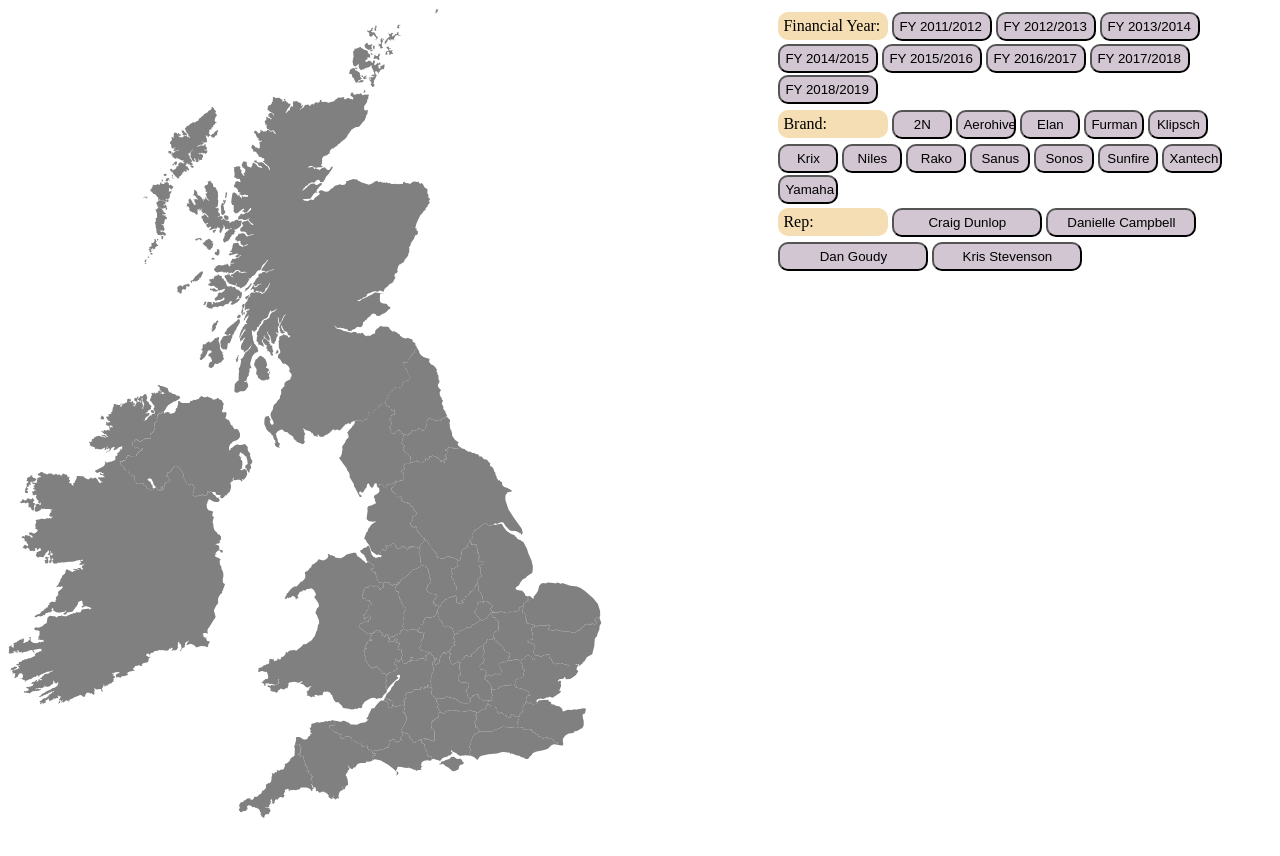
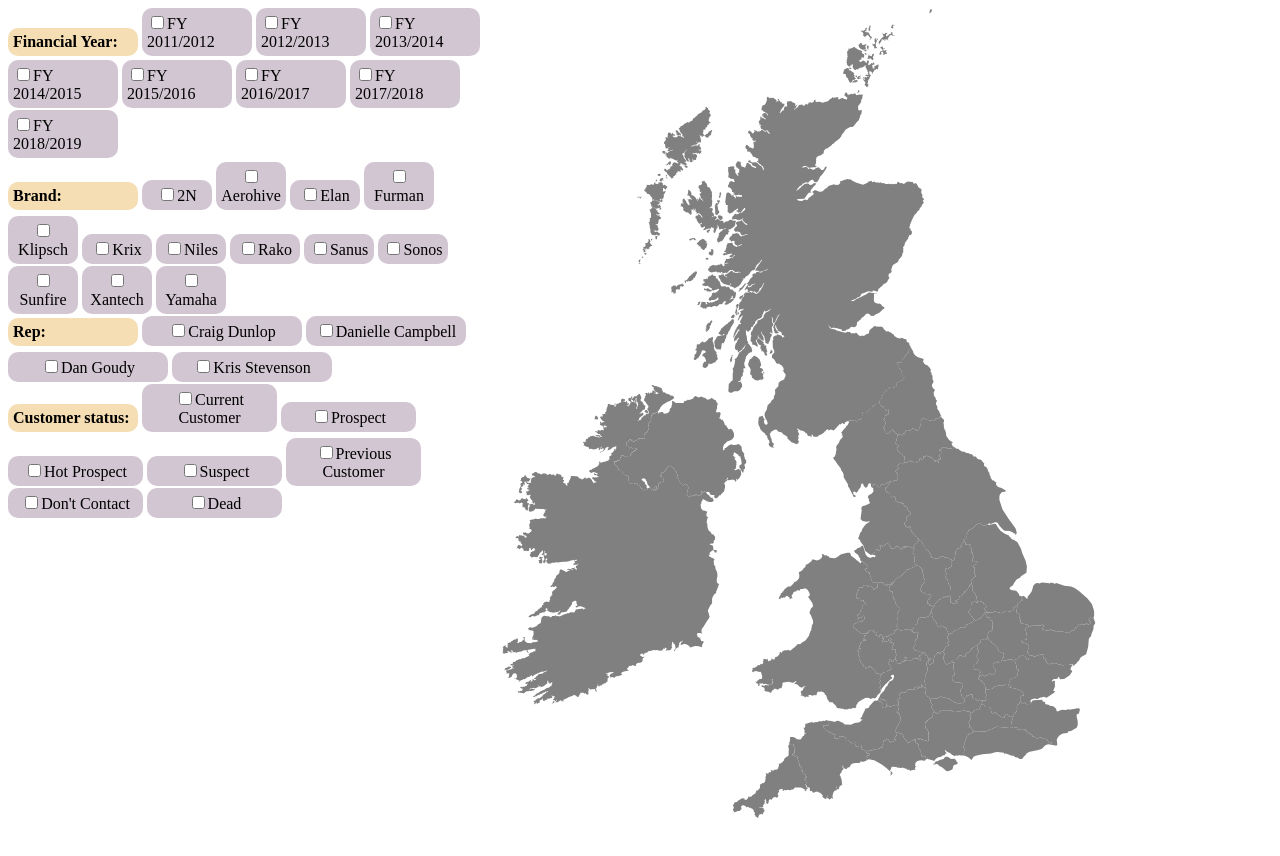
Before and after one commit to BoazPerlov/indigo-db, a plain HTML site: page index.html in a window 1280 px wide. Drawn offline with Linux system fonts and the light colour scheme.

Commit message:
second commit

```diff
--- a/index.html
+++ b/index.html
@@ -313,39 +313,8 @@
         </svg>
     </div>
     <div class="container">
-        <!--<div class="dropdown" id="column1">
-            <button class="dropbtn">Financial Year</button>
-            <div class="dropdown-content">
-                <button class="btn">FY 2011/2012</button>
-                <button class="btn">FY 2012/2013</button>
-                <button class="btn">FY 2013/2014</button>
-                <button class="btn">FY 2014/2015</button>
-                <button class="btn">FY 2015/2016</button>
-                <button class="btn">FY 2016/2017</button>
-                <button class="btn">FY 2017/2018</button>
-                <button class="btn">FY 2018/2019</button>
-            </div>
-        </div>
-        <div class="dropdown" id="column2">
-                <button class="dropbtn-brand">Brand</button>
-                <div class="dropdown-content">
-                    <button class="btn-brand">2N</button>
-                    <button class="btn-brand">Aerohive</button>
-                    <button class="btn-brand">Elan</button>
-                    <button class="btn-brand">Furman</button>
-                    <button class="btn-brand">Klipsch</button>
-                    <button class="btn-brand">Krix</button>
-                    <button class="btn-brand">Niles</button>
-                    <button class="btn-brand">Rako</button>
-                    <button class="btn-brand">Sanus</button>
-                    <button class="btn-brand">Sonos</button>
-                    <button class="btn-brand">Sunfire</button>
-                    <button class="btn-brand">Xantech</button>
-                    <button class="btn-brand">Yamaha</button>
-                </div>
-            </div> -->
         <div>
-            <div class="btn-group">
+            <!--<div class="btn-group">
                 <p>Financial Year:</p>
                 <button class="btn" id=FY11>FY 2011/2012</button>
                 <button class="btn" id=FY12>FY 2012/2013</button>
@@ -393,6 +362,65 @@
                 <button class="btn-rep">Danielle Campbell</button>
                 <button class="btn-rep">Dan Goudy</button>
                 <button class="btn-rep">Kris Stevenson</button>
+            </div>-->
+            <div class="btn-group" id="FY">
+                <p>Financial Year:</p>
+                <label class="btn"><input type="checkbox" value="1" name="financialYear" id="FY11">FY 2011/2012</label>
+                <label class="btn"><input type="checkbox" value="2" name="financialYear" id="FY12">FY 2012/2013</label>
+                <label class="btn"><input type="checkbox" value="3" name="financialYear" id="FY13">FY 2013/2014</label>
+                <label class="btn"><input type="checkbox" value="4" name="financialYear" id="FY14">FY 2014/2015</label>
+                <label class="btn"><input type="checkbox" value="5" name="financialYear" id="FY15">FY 2015/2016</label>
+                <label class="btn"><input type="checkbox" value="6" name="financialYear" id="FY16">FY 2016/2017</label>
+                <label class="btn"><input type="checkbox" value="7" name="financialYear" id="FY17">FY 2017/2018</label>
+                <label class="btn"><input type="checkbox" value="8" name="financialYear" id="FY18">FY 2018/2019</label>
+            </div>
+            <div class="btn-group-month" id="month">
+                <p>Month:</p>
+                <label class="btn-month"><input type="checkbox" value="" name="month" id="nov">November</label>
+                <label class="btn-month"><input type="checkbox" value="" name="month" id="dec">December</label>
+                <label class="btn-month"><input type="checkbox" value="" name="month" id="jan">January</label>
+                <label class="btn-month"><input type="checkbox" value="" name="month" id="feb">February</label>
+                <label class="btn-month"><input type="checkbox" value="" name="month" id="mar">March</label>
+                <label class="btn-month"><input type="checkbox" value="" name="month" id="apr">April</label>
+                <label class="btn-month"><input type="checkbox" value="" name="month" id="may">May</label>
+                <label class="btn-month"><input type="checkbox" value="" name="month" id="jun">June</label>
+                <label class="btn-month"><input type="checkbox" value="" name="month" id="jul">July</label>
+                <label class="btn-month"><input type="checkbox" value="" name="month" id="aug">August</label>
+                <label class="btn-month"><input type="checkbox" value="" name="month" id="sep">September</label>
+                <label class="btn-month"><input type="checkbox" value="" name="month" id="oct">October</label>
+            </div>
+            <div class="btn-group" id="brand">
+                <p>Brand:</p>
+                <label class="btn-brand"><input type="checkbox" value="" name="brand" id="2N">2N</label>
+                <label class="btn-brand"><input type="checkbox" value="" name="brand" id="aerohive">Aerohive</label>
+                <label class="btn-brand"><input type="checkbox" value="" name="brand" id="elan">Elan</label>
+                <label class="btn-brand"><input type="checkbox" value="" name="brand" id="furman">Furman</label>
+                <label class="btn-brand"><input type="checkbox" value="" name="brand" id="klipsch">Klipsch</label>
+                <label class="btn-brand"><input type="checkbox" value="" name="brand" id="krix">Krix</label>
+                <label class="btn-brand"><input type="checkbox" value="" name="brand" id="niles">Niles</label>
+                <label class="btn-brand"><input type="checkbox" value="" name="brand" id="rako">Rako</label>
+                <label class="btn-brand"><input type="checkbox" value="" name="brand" id="sanus">Sanus</label>
+                <label class="btn-brand"><input type="checkbox" value="" name="brand">Sonos</label>
+                <label class="btn-brand"><input type="checkbox" value="" name="brand">Sunfire</label>
+                <label class="btn-brand"><input type="checkbox" value="" name="brand">Xantech</label>
+                <label class="btn-brand"><input type="checkbox" value="" name="brand">Yamaha</label>
+            </div>
+            <div class="btn-group" id="rep">
+                <p>Rep:</p>
+                <label class="btn-rep"><input type="checkbox" value="" name="rep">Craig Dunlop</label>
+                <label class="btn-rep"><input type="checkbox" value="" name="rep">Danielle Campbell</label>
+                <label class="btn-rep"><input type="checkbox" value="" name="rep">Dan Goudy</label>
+                <label class="btn-rep"><input type="checkbox" value="" name="rep">Kris Stevenson</label>
+            </div>
+            <div class="btn-group" id="label">
+                <p>Customer status:</p>
+                <label class="btn-label"><input type="checkbox" value="" name="label">Current Customer</label>
+                <label class="btn-label"><input type="checkbox" value="" name="label">Prospect</label>
+                <label class="btn-label"><input type="checkbox" value="" name="label">Hot Prospect</label>
+                <label class="btn-label"><input type="checkbox" value="" name="label">Suspect</label>
+                <label class="btn-label"><input type="checkbox" value="" name="label">Previous Customer</label>
+                <label class="btn-label"><input type="checkbox" value="" name="label">Don't Contact</label>
+                <label class="btn-label"><input type="checkbox" value="" name="label">Dead</label>
             </div>
         </div>
     </div>
--- a/script.js
+++ b/script.js
@@ -0,0 +1,12 @@
+var year = document.getElementById('FY');
+
+var fin = year.getElementsByTagName('input');
+
+for (var i=0, len=fin.length; i<len; i++) {
+    if (fin[i].type === 'checkbox') {
+        fin[i].onclick = function() {
+            console.log('A check box has been checked:' + fin[i].value);
+        }
+    }
+
+}
--- a/style.css
+++ b/style.css
@@ -1,3 +1,8 @@
+body {
+    font-family: 'Times New Roman', Times, serif;
+
+}
+
 #map a :hover{
         fill: wheat;
     }
@@ -7,7 +12,7 @@
     }
 
 #map {
-    float: left;
+    float: right;
 }
 
 /*.dropbtn {
@@ -58,6 +63,10 @@
     margin-bottom: 2px;
 }
 
+.container input {
+  display: ;
+  }
+
 .btn-group .btn-brand {
     background-color: rgb(209, 198, 209);
     position: relative;
@@ -82,17 +91,13 @@
 
 .btn-group p {
     display: inline-block;
-    width: 100px;
+    width: 120px;
     margin-bottom: 4px;
     margin-top: 4px;
     background-color: wheat;
     border-radius: 10px;
     padding: 5px;
-
-}
-
-.btn-group .btn-rep:onclick {
-    color: red;
+    font-weight: bold;
 }
 
 .btn-group-month .btn-month {
@@ -100,7 +105,7 @@
     position: relative;
     display: inline-block;
     text-align: center;
-    width: 75px;
+    width: 65px;
     padding: 5px;
     border-radius: 10px;
     margin-top: 2px;
@@ -108,15 +113,27 @@
 
 .btn-group-month p {
     display: inline-block;
-    width: 100px;
+    width: 120px;
     margin-bottom: 4px;
     margin-top: 4px;
     background-color: wheat;
     border-radius: 10px;
     padding: 5px;
+    font-weight: bold;
 
 }
 
 .btn-group-month {
     display: none;
 }
+
+.btn-group .btn-label {
+    background-color: rgb(209, 198, 209);
+    position: relative;
+    display: inline-block;
+    text-align: center;
+    width: 125px;
+    padding: 5px;
+    border-radius: 10px;
+    margin-top: 2px;
+}
```
